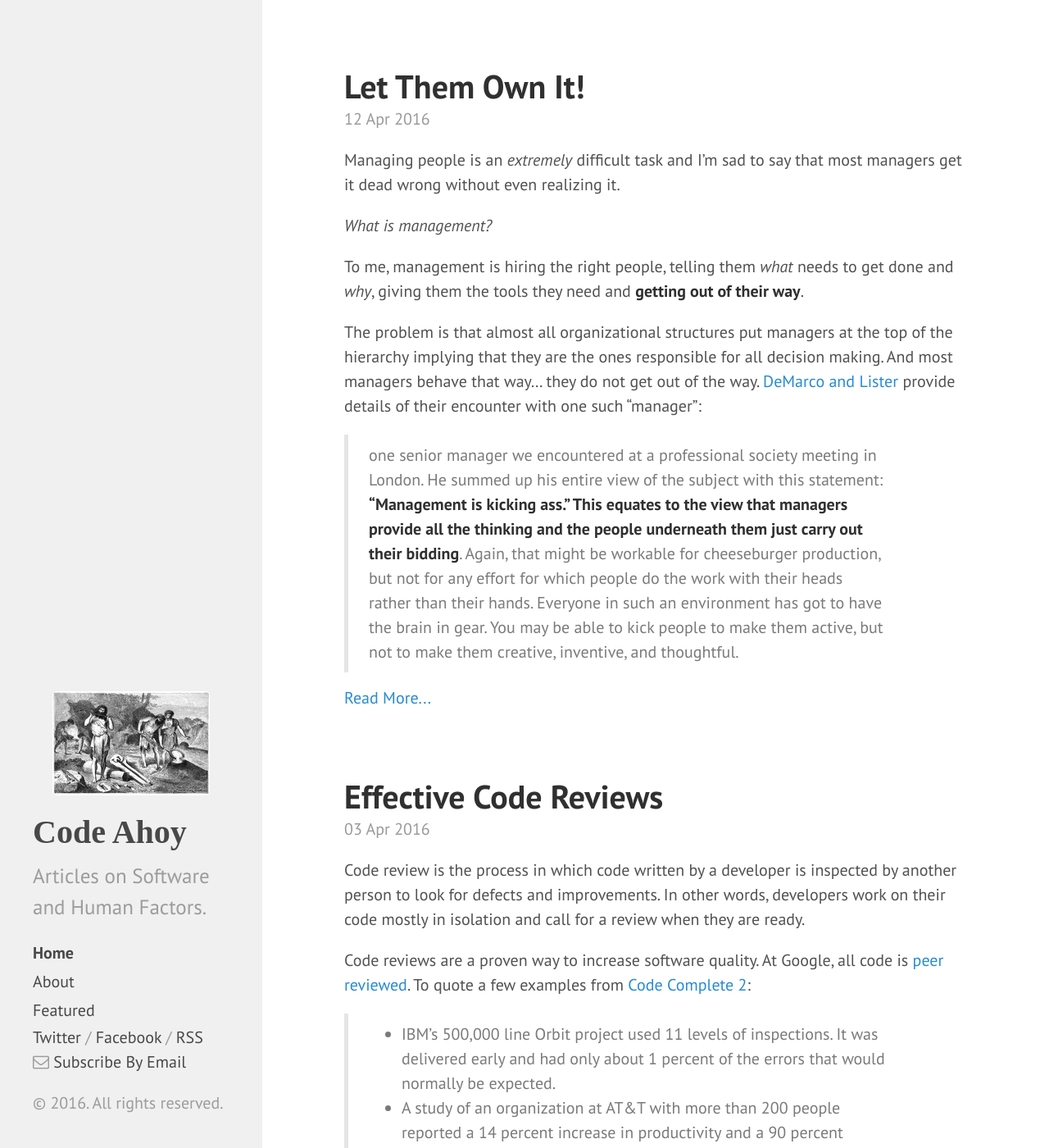
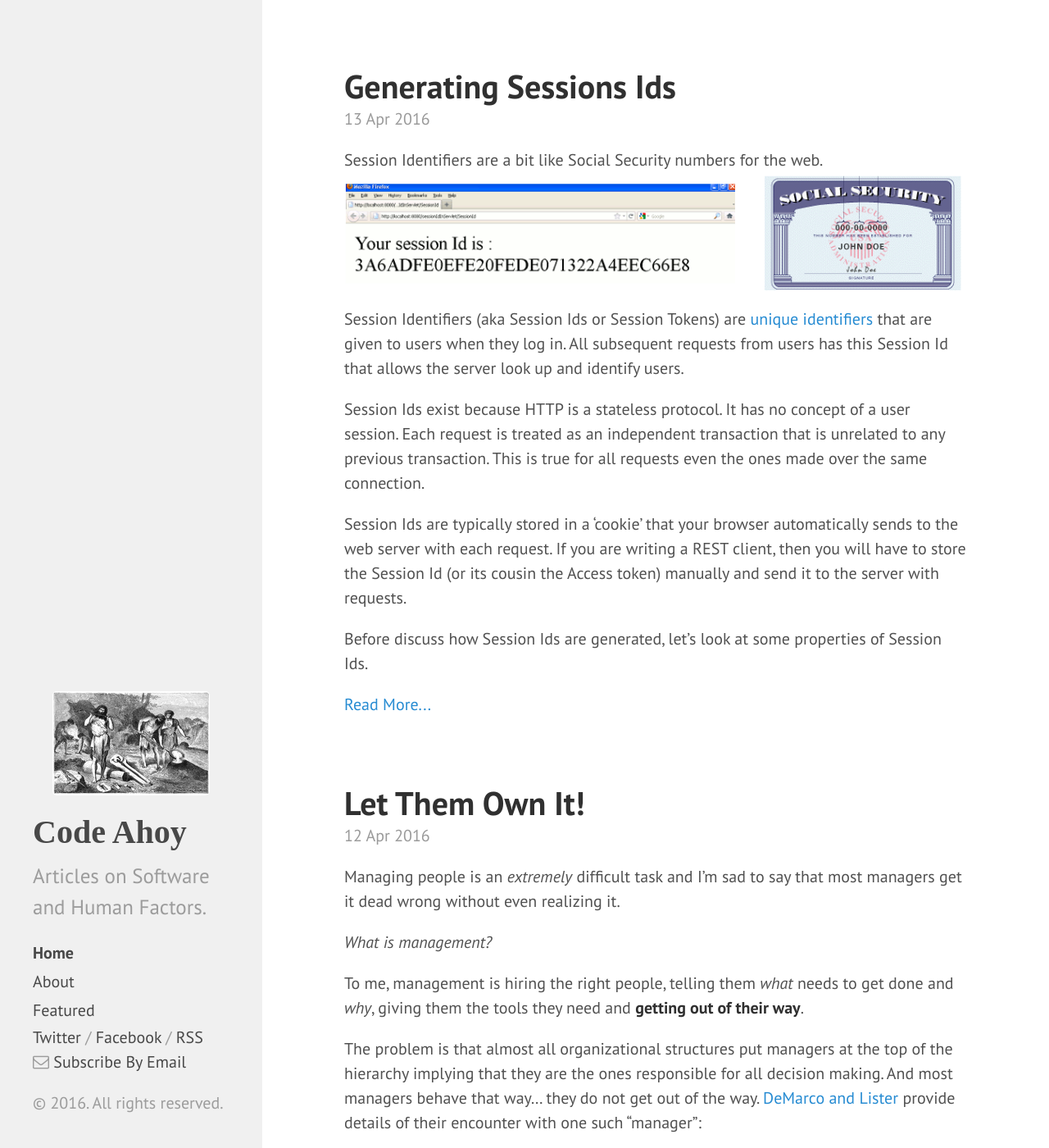
Before and after one commit to talk2viren/umermansoor.github.io, a Jekyll site: the page built from index.html, in a window 1280 px wide and 1400 px high. Shown: the whole window at 82% size. Built offline with Jekyll 4.4.1, drawn with Linux system fonts in a browser that asks for light colours; nearby versions of some CDN libraries; Markdown is read by kramdown in place of the engine named in the settings; the list of posts is cut into pages by our own code.

Commit message:
Post #3 and some layout changes

````diff
--- a/_config.yml
+++ b/_config.yml
@@ -1,5 +1,5 @@
 # Dependencies
-markdown:         redcarpet
+#markdown:         redcarpet
 highlighter:      rouge
 
 # Permalinks
--- a/_layouts/post.html
+++ b/_layouts/post.html
@@ -6,6 +6,10 @@ layout: default
   <h1 class="post-title">{{ page.title }}</h1>
   <span class="post-date">{{ page.date | date_to_string }}</span>
   {{ content }}
+    <p class="message">
+      This article was written by <a href="https://www.linkedin.com/in/umansoor">Umer Mansoor</a>.
+      Please feel free to leave your thoughts in the comments section below.
+    </p>
 
   <!-- Social network buttons -->
   <div class="container">
--- /dev/null
+++ b/_posts/2016-04-13-generating-session-ids.md
@@ -0,0 +1,84 @@
+---
+layout: post
+title: Generating Sessions Ids
+comments: True
+excerpt_separator: <!--more-->
+---
+
+Session Identifiers are a bit like Social Security numbers for the web.
+![Sessions and SSN]({{ site.url }}/img/sessionandssn.png)
+
+Session Identifiers (aka Session Ids or Session Tokens) are [unique identifiers](https://en.wikipedia.org/wiki/Unique_identifier) that are given to users when they log in. All subsequent requests from users has this Session Id that allows the server look up and identify users.
+
+Session Ids exist because HTTP is a stateless protocol. It has no concept of a user session. Each request is treated as an independent transaction that is unrelated to any previous transaction. This is true for all requests even the ones made over the same connection.
+
+Session Ids are typically stored in a 'cookie' that your browser automatically sends to the web server with each request. If you are writing a REST client, then you will have to store the Session Id (or its cousin the Access token) manually and send it to the server with requests.
+
+Before discuss how Session Ids are generated, let's look at some properties of Session Ids.
+
+<!--more-->
+
+## Session Ids are unique, transient and non-guessable
+1. Session Ids must be unique across all users. Can you imagine two people getting assigned the same Social Security number? [That would be a disaster.](http://www.pcworld.com/article/3004654/government/a-tale-of-two-women-same-birthday-same-social-security-number-same-big-data-mess.html).
+
+2. Session Ids have 'best-by' date and they *timeout* after a certain period. If Session Ids didn't expire, a hacker who is able to steal, could use them indefinitely. Generally the expiry period ranges from minutes to weeks. High-risk applications expire Session Ids more frequently than the low risk ones to minimize the attack window.
+
+3. Session Ids must not be guessable. They must be very random and unpredictable. A bad example of Session Id generation algorithm is one that generates sequential Session Ids. Hackers can easily identify the patterns and hijack user sessions.
+
+Three common ways of generating Session Ids are:
+
+## 1. Random Session Ids
+These types of Session Ids are random and have no meaning. When users logs in, the server would generate a random number to be used as Session Identifier. It will then store the Session Identifier in a database (typically called Session Store) along with the user information.
+
+| Session Id                               | User Id     | Expiry Time |
+|------------------------------------------|-------------|-------------|
+| fb2e77d.47a0479900504c(b3ab4a1f626d174d2d) | jimHalpert1 | 15 minutes  |
+
+For an incoming request, the server would then look up user information using the Session Id in the request and if there's a match in session store, it would know who the user is.
+
+Earlier I mentioned that the Session Ids must not be guessable. They must be random enough to prevent hackers from guessing or predicting current or future Session Ids. In Cryptography theory, entropy is the *measure of uncertainty* associated with a random number. Session Ids should have high entropy. [OWASP](https://www.owasp.org/index.php/Session_Management_Cheat_Sheet#Session_Expiration) suggests at least 64 bits of entropy.
+
+The good news is that most languages support creating 'cryptographically secure' random numbers which could be used as Session Ids (Please don't "design" your own algorithm). Modern languages have [pseudo random number generators or PRNGs](https://en.wikipedia.org/wiki/Pseudorandom_number_generator) that could be used to generate Session Ids. Tomcat uses SHA1PRNG to generate a random number and then hash it with MD5 to create Session Ids. Here's a link to the [source code](https://docs.jboss.org/jbossas/javadoc/4.0.2/org/jboss/web/tomcat/tc5/session/SessionIDGenerator.java.html), if you are interested in details.
+
+## 2. Formula Driven Session Ids
+
+These types of Session Ids are conceived in such a way that the information needed to identify a user is embedded into the Session Id. Since the Session Ids are self-contained, the server doesn't need to store them in a session store. Let's look at a trivial example. Suppose that we are writing a simple algorithm that generates Session Ids by combining `userId` and client secret:
+
+```java
+sessionId = MD5(userId + serverSecretKey /* or salt */)
+```
+When a request arrives, the server *re-generates* the Session Id using the `userId` passed in the request and matches it with the Session Id passed by the client to verify it.
+
+This type of Session Id generation is common in many custom Authentication and Authorization servers.
+
+**Disclaimer:** The Session Id generation formula above is simplistic. In real applications, the formula will combine many other parameters such as the user's access group, IP address and a time stamp. The timestamp is generated based on Session Id's lifetime to allow it to expire.
+
+**Note:** There is a nice standard called [JSON Web Tokens](https://jwt.io/) that you could use instead of a custom formula. I haven't used it but it looks promising.
+
+## 3. Random Session Ids with a predictable part
+
+This is a slight modification of the Random Session Id generation method. In this case, the Session Id consists of both a random number and a hash combining some properties of the user such as user name and IP address.
+
+```java
+sessionId = MD5(userId + ipAddr) + prngRandomNumber
+```
+
+The resulting Session Id is stored in the session store and looked up for each request. I feel this is a little more secure than just using a (Cryptographically secure) random number.
+
+If you generate Session Ids using any of the methods above, encode it using Base-64 to make it  [URL Safe](http://www.blooberry.com/indexdot/html/topics/urlencoding.htm). (Or you could use other URL Encoding schemes).
+
+## Summary
+
+In this post, we looked at what Session Identifiers are and how they are used. We also looked at few methods of generating Session Ids. Most languages and frameworks support Session Id generation so please check if the framework you are using already has this before rolling out your own implementation.
+
+## Bonus
+Here is a small list of cryptographically secure number generators in popular languages:
+
+1. [Java: SecureRandom](https://docs.oracle.com/javase/8/docs/api/java/security/SecureRandom.html)
+2. [.NET: RNGCryptoServiceProvider](https://msdn.microsoft.com/en-us/library/system.security.cryptography.rngcryptoserviceprovider(v=vs.110).aspx)
+3. [Node.js](https://www.npmjs.com/package/uid-safe)
+4. [*nix: /dev/urandom](http://linux.die.net/man/4/urandom)
+
+<p class="message">
+We love to hear your feedback, comments or thoughts. Please leave a comment below.
+</p>
````
Also changed, not shown: img/sessionandssn.png (added).
